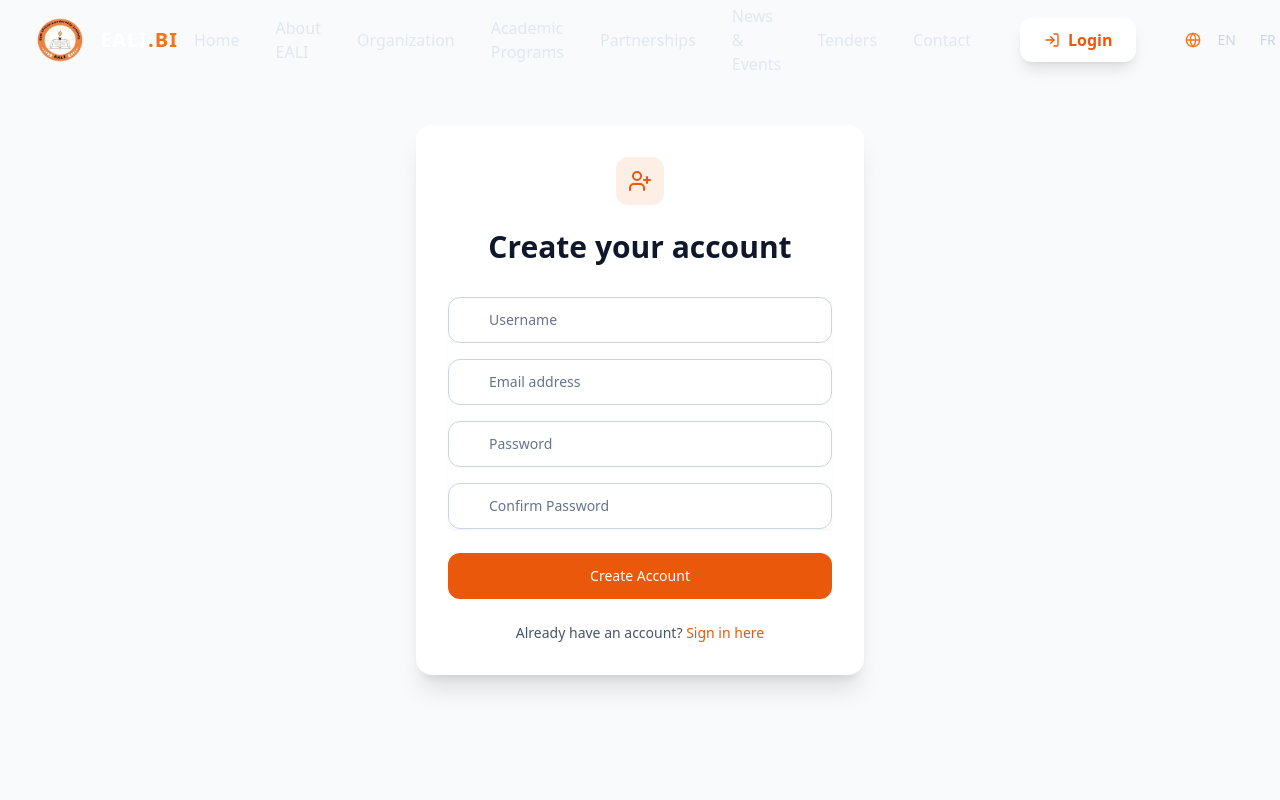
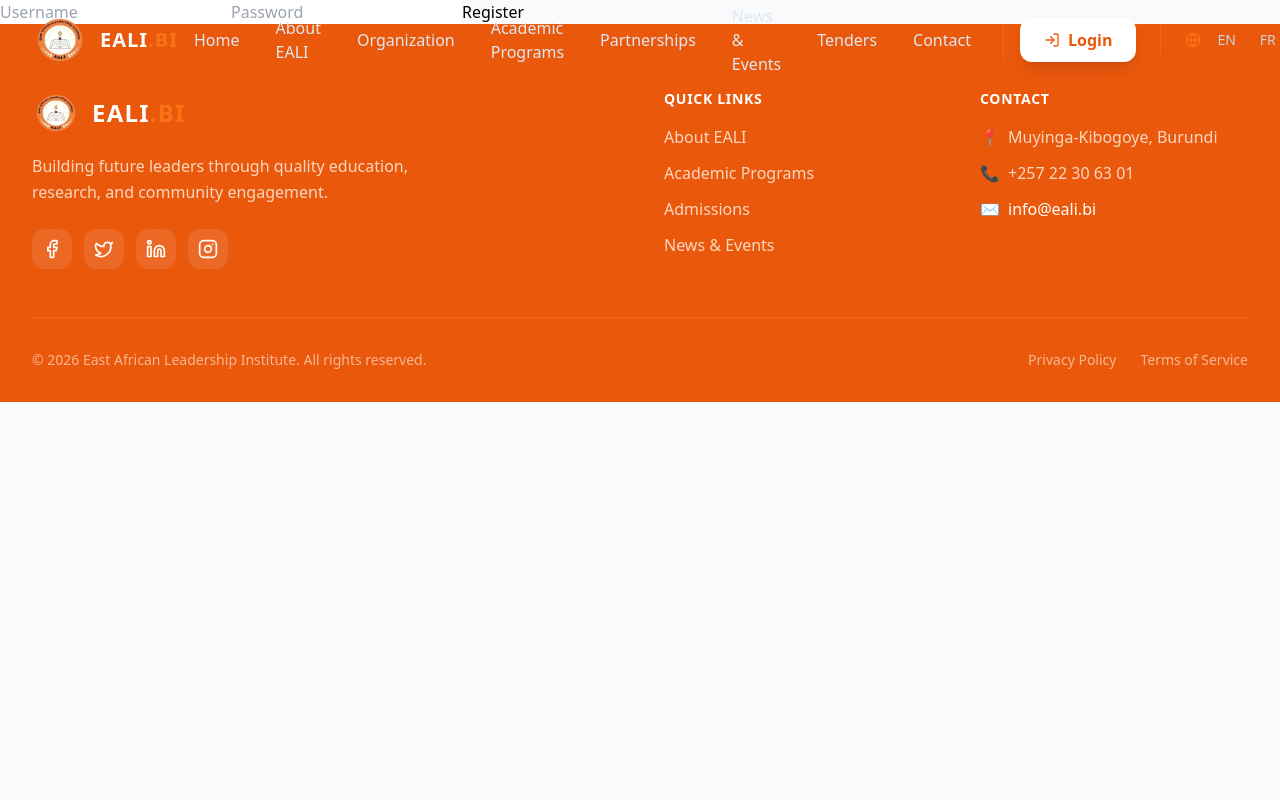
Before and after one commit to ai-git-aly/eali_react_frontend, a React (Vite) app: page /register in a window 1280 px wide. Shown: the top 800 px of the page. Built offline with nearby package versions, Linux system fonts and the light colour scheme.

Commit message:
Fix register API endpoint by removing duplicate /api path

```diff
--- a/src/pages/Register.tsx
+++ b/src/pages/Register.tsx
@@ -1,154 +1,42 @@
+// Updated Register component
+
 import React, { useState } from 'react';
-import { useNavigate, Link } from 'react-router-dom';
-import { UserPlus, Mail, Lock, User, AlertCircle, CheckCircle } from 'lucide-react';
-import { useTranslation } from 'react-i18next';
-import { API_ROUTE } from '../config';
+import axios from 'axios';
 
-const Register: React.FC = () => {
-    const { t } = useTranslation();
+const Register = () => {
     const [username, setUsername] = useState('');
-    const [email, setEmail] = useState('');
     const [password, setPassword] = useState('');
-    const [confirmPassword, setConfirmPassword] = useState('');
-    const [error, setError] = useState('');
-    const [success, setSuccess] = useState(false);
-    const [isLoading, setIsLoading] = useState(false);
-    const navigate = useNavigate();
 
-
-
-    const handleSubmit = async (e: React.FormEvent) => {
+    const handleSubmit = async (e) => {
         e.preventDefault();
-        setIsLoading(true);
-        setError('');
-
-        if (password !== confirmPassword) {
-            setError('Passwords do not match');
-            setIsLoading(false);
-            return;
-        }
-
         try {
-            const response = await fetch(`${API_ROUTE}/api/auth/register`, {
-                method: 'POST',
-                headers: { 'Content-Type': 'application/json' },
-                body: JSON.stringify({ username, email, password }),
-            });
-
-            if (!response.ok) {
-                const data = await response.json();
-                throw new Error(data.username || data.email || 'Registration failed');
-            }
-
-            setSuccess(true);
-            setTimeout(() => navigate('/login'), 2000);
-        } catch (err: any) {
-            setError(err.message);
-        } finally {
-            setIsLoading(false);
+            // Fixing the endpoint to remove duplicate /api
+            await axios.post('/api/register', { username, password });
+            alert('Registration successful!');
+        } catch (error) {
+            console.error('Error registering:', error);
+            alert('Registration failed.');
         }
     };
 
     return (
-        <div className="min-h-screen flex items-center justify-center bg-slate-50 py-12 px-4 sm:px-6 lg:px-8">
-            <div className="max-w-md w-full space-y-8 bg-white p-8 rounded-2xl shadow-xl">
-                <div>
-                    <div className="mx-auto h-12 w-12 bg-brand-primary/10 rounded-xl flex items-center justify-center">
-                        <UserPlus className="h-6 w-6 text-brand-primary" />
-                    </div>
-                    <h2 className="mt-6 text-center text-3xl font-extrabold text-slate-900">
-                        {t('auth.register_title', 'Create your account')}
-                    </h2>
-                </div>
-                <form className="mt-8 space-y-6" onSubmit={handleSubmit}>
-                    {error && (
-                        <div className="bg-red-50 border-l-4 border-red-400 p-4 rounded-md flex items-center">
-                            <AlertCircle className="h-5 w-5 text-red-400 mr-3" />
-                            <p className="text-sm text-red-700">{error}</p>
-                        </div>
-                    )}
-                    {success && (
-                        <div className="bg-green-50 border-l-4 border-green-400 p-4 rounded-md flex items-center">
-                            <CheckCircle className="h-5 w-5 text-green-400 mr-3" />
-                            <p className="text-sm text-green-700">{t('auth.register_success', 'Registration successful! Redirecting...')}</p>
-                        </div>
-                    )}
-                    <div className="rounded-md shadow-sm space-y-4">
-                        <div className="relative">
-                            <div className="absolute inset-y-0 left-0 pl-3 flex items-center pointer-events-none">
-                                <User className="h-5 w-5 text-slate-400" />
-                            </div>
+        <form onSubmit={handleSubmit}>
             <input
                 type="text"
-                                required
-                                className="appearance-none rounded-xl relative block w-full px-10 py-3 border border-slate-300 placeholder-slate-500 text-slate-900 focus:outline-none focus:ring-brand-primary focus:border-brand-primary focus:z-10 sm:text-sm transition-all"
-                                placeholder={t('auth.username', 'Username')}
                 value={username}
                 onChange={(e) => setUsername(e.target.value)}
+                placeholder="Username"
+                required
             />
-                        </div>
-                        <div className="relative">
-                            <div className="absolute inset-y-0 left-0 pl-3 flex items-center pointer-events-none">
-                                <Mail className="h-5 w-5 text-slate-400" />
-                            </div>
-                            <input
-                                type="email"
-                                required
-                                className="appearance-none rounded-xl relative block w-full px-10 py-3 border border-slate-300 placeholder-slate-500 text-slate-900 focus:outline-none focus:ring-brand-primary focus:border-brand-primary focus:z-10 sm:text-sm transition-all"
-                                placeholder={t('auth.email', 'Email address')}
-                                value={email}
-                                onChange={(e) => setEmail(e.target.value)}
-                            />
-                        </div>
-                        <div className="relative">
-                            <div className="absolute inset-y-0 left-0 pl-3 flex items-center pointer-events-none">
-                                <Lock className="h-5 w-5 text-slate-400" />
-                            </div>
             <input
                 type="password"
-                                required
-                                className="appearance-none rounded-xl relative block w-full px-10 py-3 border border-slate-300 placeholder-slate-500 text-slate-900 focus:outline-none focus:ring-brand-primary focus:border-brand-primary focus:z-10 sm:text-sm transition-all"
-                                placeholder={t('auth.password', 'Password')}
                 value={password}
                 onChange={(e) => setPassword(e.target.value)}
+                placeholder="Password"
+                required
             />
-                        </div>
-                        <div className="relative">
-                            <div className="absolute inset-y-0 left-0 pl-3 flex items-center pointer-events-none">
-                                <Lock className="h-5 w-5 text-slate-400" />
-                            </div>
-                            <input
-                                type="password"
-                                required
-                                className="appearance-none rounded-xl relative block w-full px-10 py-3 border border-slate-300 placeholder-slate-500 text-slate-900 focus:outline-none focus:ring-brand-primary focus:border-brand-primary focus:z-10 sm:text-sm transition-all"
-                                placeholder={t('auth.confirm_password', 'Confirm Password')}
-                                value={confirmPassword}
-                                onChange={(e) => setConfirmPassword(e.target.value)}
-                            />
-                        </div>
-                    </div>
-
-                    <div>
-                        <button
-                            type="submit"
-                            disabled={isLoading}
-                            className="group relative w-full flex justify-center py-3 px-4 border border-transparent text-sm font-medium rounded-xl text-white bg-brand-primary hover:bg-brand-primary/90 focus:outline-none focus:ring-2 focus:ring-offset-2 focus:ring-brand-primary transition-all disabled:opacity-50"
-                        >
-                            {isLoading ? t('auth.registering', 'Creating account...') : t('auth.register_button', 'Create Account')}
-                        </button>
-                    </div>
-
-                    <div className="text-center">
-                        <p className="text-sm text-slate-600">
-                            {t('auth.have_account', 'Already have an account?')}{' '}
-                            <Link to="/login" className="font-medium text-brand-primary hover:text-brand-primary/80 transition-colors">
-                                {t('auth.login_link', 'Sign in here')}
-                            </Link>
-                        </p>
-                    </div>
+            <button type="submit">Register</button>
         </form>
-            </div>
-        </div>
     );
 };
 
```
Lines whose indentation alone changed are shown as unchanged.
